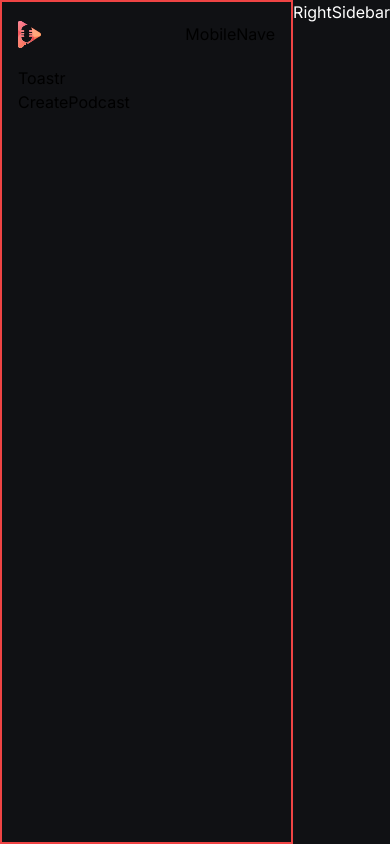
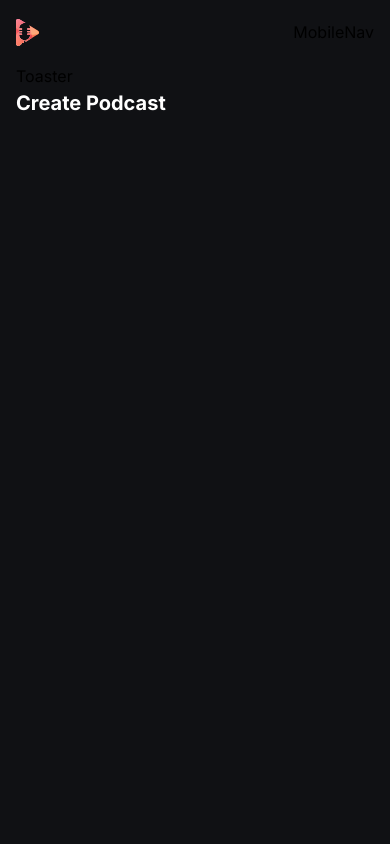
Before and after one commit to MHendriF/podcastr, a Next.js app: page /create-podcast in a window 390 px wide. Built offline with nearby package versions, Linux system fonts and the light colour scheme.

Commit message:
implement trending podcast

```diff
--- a/app/(root)/create-podcast/page.tsx
+++ b/app/(root)/create-podcast/page.tsx
@@ -1,5 +1,9 @@
 import React from "react";
 
 export default function CreatePodcast() {
-  return <div>CreatePodcast</div>;
+  return (
+    <div>
+      <h1 className="text-20 font-bold text-white-1">Create Podcast</h1>
+    </div>
+  );
 }
--- a/app/(root)/discover/page.tsx
+++ b/app/(root)/discover/page.tsx
@@ -1,5 +1,9 @@
 import React from "react";
 
 export default function Discover() {
-  return <div>Discover</div>;
+  return (
+    <div>
+      <h1 className="text-20 font-bold text-white-1">Discover</h1>
+    </div>
+  );
 }
--- a/app/(root)/layout.tsx
+++ b/app/(root)/layout.tsx
@@ -1,5 +1,6 @@
 import LeftSidebar from "@/components/LeftSidebar";
 import RightSidebar from "@/components/RightSidebar";
+import MobileNav from "@/components/ui/MobileNav";
 import Image from "next/image";
 
 export default function RootLayout({
@@ -11,7 +12,7 @@ export default function RootLayout({
     <div className="relative flex flex-col">
       <main className="relative flex bg-black-3">
         <LeftSidebar />
-        <section className="border-2 border-red-500 flex min-h-screen flex-1 flex-col px=4 sm:px-14">
+        <section className="flex min-h-screen flex-1 flex-col px=4 sm:px-14">
           <div className="mx-auto flex w-full max-w-5xl flex-col max-sm:px-4">
             <div className="flex h-16 items-center justify-between md:hidden">
               <Image
@@ -20,10 +21,10 @@ export default function RootLayout({
                 width={23}
                 height={27}
               />
-              MobileNave
+              <MobileNav />
             </div>
-            <div>
-              Toastr
+            <div className="flex flex-col md:pb-14">
+              Toaster
               {children}
             </div>
           </div>
--- a/app/(root)/page.tsx
+++ b/app/(root)/page.tsx
@@ -1,10 +1,23 @@
+import PodcastCard from "@/components/PodcastCard";
 import { Button } from "@/components/ui/button";
+import { podcastData } from "@/constants/indext";
 
 export default function Home() {
   return (
     <div className="mt-9 flex flex-col gap-9">
       <section className="flex flex-col gap-5">
         <h1 className="text-20 font-bold text-white-1">Trending Podcasts</h1>
+        <div className="podcast_grid">
+          {podcastData.map(({ id, title, description, imgURL }) => (
+            <PodcastCard
+              key={id}
+              podcastId={id}
+              title={title}
+              description={description}
+              imgUrl={imgURL}
+            />
+          ))}
+        </div>
       </section>
     </div>
   );
--- /dev/null
+++ b/components/PodcastCard.tsx
@@ -0,0 +1,28 @@
+import Image from "next/image";
+import React from "react";
+
+export default function PodcastCard({
+  podcastId,
+  title,
+  description,
+  imgUrl,
+}: {
+  podcastId: number;
+  title: string;
+  description: string;
+  imgUrl: string;
+}) {
+  return (
+    <div className="cursor-pointer">
+      <figure className="flex flex-col gap-2">
+        <Image src={imgUrl} alt={title} width={174} height={174} />
+        <div className="flex flex-col">
+          <h1 className="text-16 truncate font-bold text-white-1">{title}</h1>
+          <h2 className="text-12 truncate font-normal capitalize text-white-4">
+            {description}
+          </h2>
+        </div>
+      </figure>
+    </div>
+  );
+}
--- a/components/RightSidebar.tsx
+++ b/components/RightSidebar.tsx
@@ -1,5 +1,5 @@
 import React from "react";
 
 export default function RightSidebar() {
-  return <div className="text-white-1">RightSidebar</div>;
+  return <section className="right_sidebar text-white-1">RightSidebar</section>;
 }
--- /dev/null
+++ b/components/ui/MobileNav.tsx
@@ -0,0 +1,5 @@
+import React from "react";
+
+export default function MobileNav() {
+  return <div>MobileNav</div>;
+}
--- a/next.config.mjs
+++ b/next.config.mjs
@@ -1,4 +1,13 @@
 /** @type {import('next').NextConfig} */
-const nextConfig = {};
+const nextConfig = {
+  images: {
+    remotePatterns: [
+      {
+        protocol: "https",
+        hostname: "lovely-flamingo-139.convex.cloud",
+      },
+    ],
+  },
+};
 
 export default nextConfig;
```
Also changed, not shown: types/index.ts (added, +137 -0 lines).
